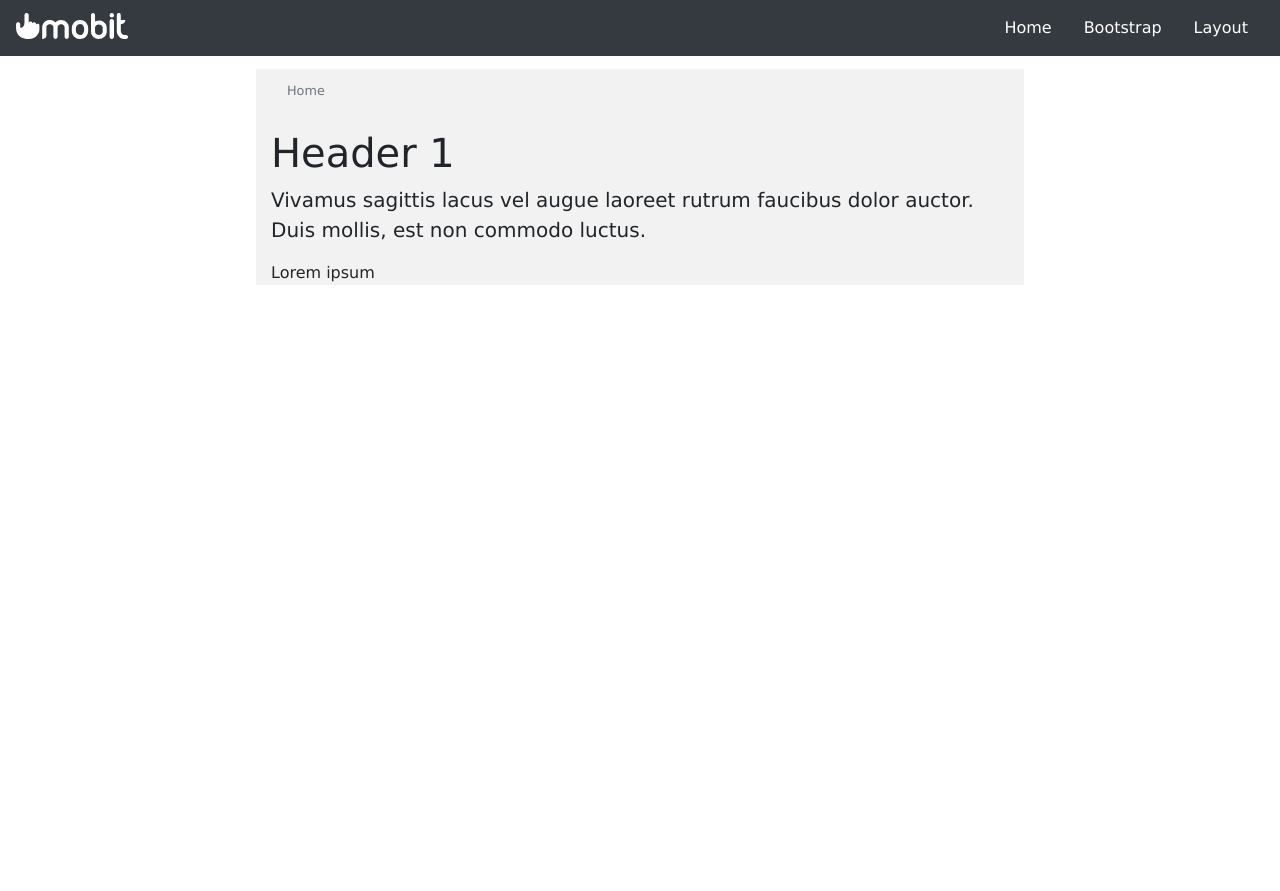
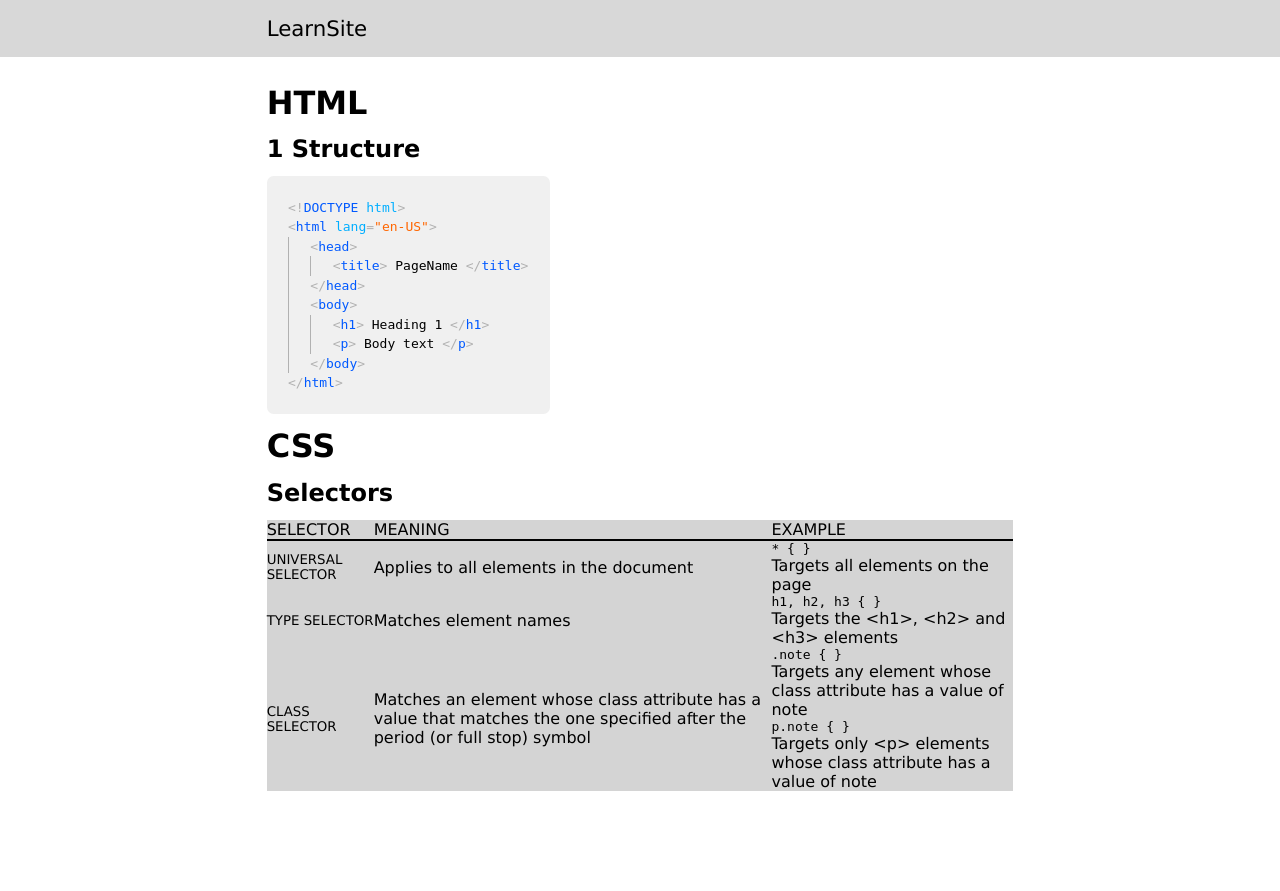
Before and after one commit to CasperMobit/LearnSite, a PHP site: page /modules/ in a window 1280 px wide. Before the commit the page ends 285 px from the top, so only its background shows below. Run offline with PHP 8.4, Linux system fonts and the light colour scheme.

Commit message:
Fix code examle setup

```diff
--- a/css/color.css
+++ /dev/null
@@ -1,4 +0,0 @@
-.breadcrumb {
-    background-color: inherit;}
-.wrapper {
-    background-color: rgba(0, 0, 0, 0.05);}
--- a/css/style.css
+++ b/css/style.css
@@ -1,16 +1,18 @@
 * {
   margin: 0;
+  padding: 0;
 }
 
 body {
   font-family: Verdana, Geneva, Tahoma, sans-serif;
+  padding-bottom: 100px;
 }
 
 header {
   background: #d8d8d8;
   padding-top: 12pt;
   padding-bottom: 12pt;
-  padding-left: 250pt;
+  padding-left: 200pt;
 }
 
 header p {
@@ -18,8 +20,8 @@ header p {
 }
 
 .wrapper {
-  margin-right: 250pt;
-  margin-left: 250pt;
+  margin-right: 200pt;
+  margin-left: 200pt;
   margin-top: 20pt;
 }
 
@@ -38,34 +40,63 @@ header p {
 .codeBlock {
   background: #f0f0f0;
   border-radius: 5pt;
-  color: #b1b1b1;
   line-height: 1.5;
+  margin-bottom: 10pt;
   padding: 16pt;
+  width: -webkit-fit-content;
+  width: -moz-fit-content;
+  width: fit-content;
 }
 
-.codeBlock div {
+.codeBlock .ind1, .codeBlock .ind2 {
   border-left: solid;
   border-width: 1pt;
   border-color: #b1b1b1;
-}
-
-.codeBlock .ind1, .codeBlock .ind2 {
   padding-left: 16pt;
 }
 
-.codeBlock .tag {
+.codeBlock ul {
+  list-style: none;
+}
+
+.codeBlock ul ul {
+  border-left: solid;
+  border-width: 1pt;
+  border-color: #b1b1b1;
+  padding-left: 16pt;
+}
+
+.html .tag {
+  color: #b1b1b1;
+}
+
+.html .name {
   color: #0059ff;
 }
 
-.codeBlock .attrName {
+.html .attr {
   color: #00aeff;
 }
 
-.codeBlock .attrValue {
+.html .string {
   color: #ff6600;
 }
 
-.codeBlock .text {
-  color: #000;
+#CSS-Selectors {
+  background: #d4d4d4;
+  border-collapse: collapse;
+  text-align: left;
+  width: 100%;
+}
+
+#CSS-Selectors th {
+  border-bottom: 2pt solid #000;
+  font-weight: 500;
+  text-transform: uppercase;
+}
+
+#CSS-Selectors td:first-child {
+  font-size: 10pt;
+  text-transform: uppercase;
 }
 /*# sourceMappingURL=style.css.map */
--- a/css/style.scss
+++ b/css/style.scss
@@ -1,14 +1,15 @@
-$color_html-syntax: rgb(177, 177, 177);
-$color_html-tag: rgb(0, 89, 255);
-$color_html-attr-name: rgb(0, 174, 255);
-$color_html-attr-value: rgb(255, 102, 0);
+$color_code: rgb(177, 177, 177);
+$color_code-background: rgb(240, 240, 240);
+$color_html-name: rgb(0, 89, 255);
+$color_html-attr: rgb(0, 174, 255);
+$color_html-string: rgb(255, 102, 0);
 $color_text: #000;
 
 $header_height: 40pt;
 $header_font-size: 16pt;
 $header_padding: ($header_height - $header_font-size) / 2;
 
-$padding_page: 250pt;
+$padding_page: 200pt;
 
 @mixin size($width, $height) {
     height: $height;
@@ -17,9 +18,11 @@ $padding_page: 250pt;
 
 * {
     margin: 0;
+    padding: 0;
 }
 body {
     font-family: Verdana, Geneva, Tahoma, sans-serif;
+    padding-bottom: 100px;
 }
 header {
     background: rgb(216, 216, 216);
@@ -41,32 +44,58 @@ header {
         margin-bottom: 10pt;
     }
     h3 {
-        margin-top: 10pt;}
+        margin-top: 10pt;
+    }
 }
 .codeBlock {
-    background: rgb(240, 240, 240);
+    background: $color_code-background;
     border-radius: 5pt;
-    color: $color_html-syntax;
     line-height: 1.5;
+    margin-bottom: 10pt;
     padding: 16pt;
-    div {
+    width: fit-content;
+    .ind1, .ind2 {
         border-left: solid;
         border-width: 1pt;
-        border-color: $color_html-syntax;
-    }
-    .ind1, .ind2 {
+        border-color: $color_code;
         padding-left: 16pt;
     }
-    .tag {
-        color: $color_html-tag;
-    }
-    .attrName {
-        color: $color_html-attr-name;
-    }
-    .attrValue {
-        color: $color_html-attr-value;
-    }
-    .text {
-        color: $color_text;
+    ul {
+        list-style: none;
+        ul {
+            border-left: solid;
+            border-width: 1pt;
+            border-color: $color_code;
+            padding-left: 16pt;
+        }
     }
 }
+.html {
+    .tag {
+        color: $color_code;
+    }
+    .name {
+        color: $color_html-name;
+    }
+    .attr {
+        color: $color_html-attr;
+    }
+    .string {
+        color: $color_html-string;
+    }
+}
+#CSS-Selectors {
+    background: rgb(212, 212, 212);
+    border-collapse: collapse;
+    text-align: left;
+    width: 100%;
+    th {
+        border-bottom: 2pt solid #000;
+        font-weight: 500;
+        text-transform: uppercase;
+    }
+    td:first-child {
+        font-size: 10pt;
+        text-transform: uppercase;
+    }
+}
--- a/css/styles.css
+++ /dev/null
@@ -1,9 +0,0 @@
-@import url("color.css");
-@import url("typeface.css");
-
-.breadcrumb {
-    width: 100%;}
-.wrapper {
-    margin: 10pt auto 60pt auto;
-    text-align: left;
-    width: 60%;}
--- a/css/typeface.css
+++ /dev/null
@@ -1,12 +0,0 @@
-body {
-    font-family: Verdana, Geneva, Tahoma, sans-serif;}
-.breadcrumb {
-    font-size: 0.8em;}
-.lead {
-    font-weight: lighter;}
-.nav-link {
-    color: white;}
-.nav-link:hover {
-    color: lightgray;}
-.navbar-brand:hover {
-    color: lightgrey !important;}
--- a/index.php
+++ b/index.php
@@ -1,20 +1,133 @@
-<?php include('modules/stdSoF.html');?>
+<?php require('components/stdBOF.html');?>
 <title>Home</title>
-<?php include('modules/stdHead.html');?>
+<?php require('components/stdMOF.html');?>
 
-<?php include('modules/header.html');?>
+<header>
+    <p class="title">LearnSite</p>
+</header>
 
-<div class="wrapper container">
-    <nav aria-label="breadcrumb">
-        <ol class="breadcrumb">
-            <li class="breadcrumb-item active" aria-current="page">Home</li>
-        </ol>
-    </nav>
-    <h1>Header 1</h1>
-    <p class="lead">
-        Vivamus sagittis lacus vel augue laoreet rutrum faucibus dolor auctor. Duis mollis, est non commodo luctus.
-    </p>
-    <p>Lorem ipsum</p>
+<div class="wrapper">
+    <h1>HTML</h1>
+    <h2>1 Structure</h2>
+
+    <div class="codeBlock html">
+        <code>
+            <ul>
+                <li>
+                    <span class="tag">
+                        &lt;!<span class="name">DOCTYPE</span> <span class="attr">html</span>&gt;
+                    </span>
+                </li>
+                <li>
+                    <span class="tag">
+                        &lt;<span class="name">html</span> <span class="attr">lang</span>=<span class="string">"en-US"</span>&gt;
+                    </span>
+                    <ul>
+                        <li>
+                            <span class="tag">
+                                &lt;<span class="name">head</span>&gt;
+                            </span>
+                            <ul>
+                                <li>
+                                    <span class="tag">
+                                        &lt;<span class="name">title</span>&gt;
+                                    </span>
+                                    PageName
+                                    <span class="tag">
+                                        &lt;/<span class="name">title</span>&gt;
+                                    </span>
+                                </li>
+                            </ul>
+                        </li>
+                        <li>
+                            <span class="tag">
+                                &lt;/<span class="name">head</span>&gt;
+                            </span>
+                        </li>
+                        <li>
+                            <span class="tag">
+                                &lt;<span class="name">body</span>&gt;
+                            </span>
+                            <ul>
+                                <li>
+                                    <span class="tag">
+                                        &lt;<span class="name">h1</span>&gt;
+                                    </span>
+                                    Heading 1
+                                    <span class="tag">
+                                        &lt;/<span class="name">h1</span>&gt;
+                                    </span>
+                                </li>
+                                <li>
+                                    <span class="tag">
+                                        &lt;<span class="name">p</span>&gt;
+                                    </span>
+                                    Body text
+                                    <span class="tag">
+                                        &lt;/<span class="name">p</span>&gt;
+                                    </span>
+                                </li>
+                            </ul>
+                        </li>
+                        <li>
+                            <span class="tag">
+                                &lt;/<span class="name">body</span>&gt;
+                            </span>
+                        </li>
+                    </ul>
+                </li>
+                <li>
+                    <span class="tag">
+                        &lt;/<span class="name">html</span>&gt;
+                    </span>
+                </li>
+            </ul>
+        </code>
+    </div>
+
+    <h1>CSS</h1>
+    <h2>Selectors</h2>
+    <table id="CSS-Selectors">
+        <tr>
+            <th>Selector</th>
+            <th>Meaning</th>
+            <th>Example</th>
+        </tr>
+        <tr>
+            <td>Universal selector</td>
+            <td>Applies to all elements in the document</td>
+            <td>
+                <code>
+                    <p>* { }</p>
+                </code>
+                <p>Targets all elements on the page</p>
+            </td>
+        </tr>
+        <tr>
+            <td>Type selector</td>
+            <td>Matches element names</td>
+            <td>
+                <code>
+                    <p>h1, h2, h3 { }</p>
+                </code>
+                <p>Targets the &lt;h1&gt;, &lt;h2&gt; and &lt;h3&gt; elements</p>
+            </td>
+        </tr>
+        <tr>
+            <td>Class selector</td>
+            <td>Matches an element whose class attribute has a value that matches the one specified after the period (or full stop) symbol</td>
+            <td>
+                <code>
+                    <p>.note { }</p>
+                </code>
+                <p>Targets any element whose class attribute has a value of note</p>
+                <code>
+                    <p>p.note { }</p>
+                </code>
+                <p>Targets only &lt;p&gt; elements whose class attribute has a value of note</p>
+            </td>
+        </tr>
+    </table>
 </div>
 
-<?php require('modules/stdEoF.html'); ?>
+<?php require('components/stdEOF.html'); ?>
--- a/modules/header.html
+++ /dev/null
@@ -1,17 +0,0 @@
-
-<nav class="navbar navbar-dark bg-dark">
-    <a class="navbar-brand" href="/">
-        <img src="img/Logo_Mobit_Inverted.svg" width="112" height="26" class="d-inline-block align-top" alt="" loading="lazy">
-    </a>
-    <ul class="nav">
-        <li class="nav-item">
-          <a class="nav-link" href="index.php">Home</a>
-        </li>
-        <li class="nav-item">
-          <a class="nav-link" href="bootstrap.php">Bootstrap</a>
-        </li>
-        <li class="nav-item">
-          <a class="nav-link" href="layout.php">Layout</a>
-        </li>
-      </ul>
-</nav>
--- a/modules/stdEoF.html
+++ /dev/null
@@ -1,2 +0,0 @@
-</body>
-</html>
--- a/modules/stdHead.html
+++ /dev/null
@@ -1,4 +0,0 @@
-<link rel="stylesheet" href="https://cdn.jsdelivr.net/npm/bootstrap@4.5.3/dist/css/bootstrap.min.css" integrity="sha384-TX8t27EcRE3e/ihU7zmQxVncDAy5uIKz4rEkgIXeMed4M0jlfIDPvg6uqKI2xXr2" crossorigin="anonymous">
-<link href="css/styles.css" type="text/css" rel="stylesheet" />
-</head>
-<body>
--- a/modules/stdSoF.html
+++ /dev/null
@@ -1,5 +0,0 @@
-<!DOCTYPE html>
-<html lang="en">
-<head>
-<meta charset="utf-8">
-<meta name="viewport" content="width=device-width, initial-scale=1, shrink-to-fit=no">
```
Also changed, not shown: bootstrap.php (deleted, +0 -83 lines), layout.php (deleted, +0 -32 lines), 1 other file.
